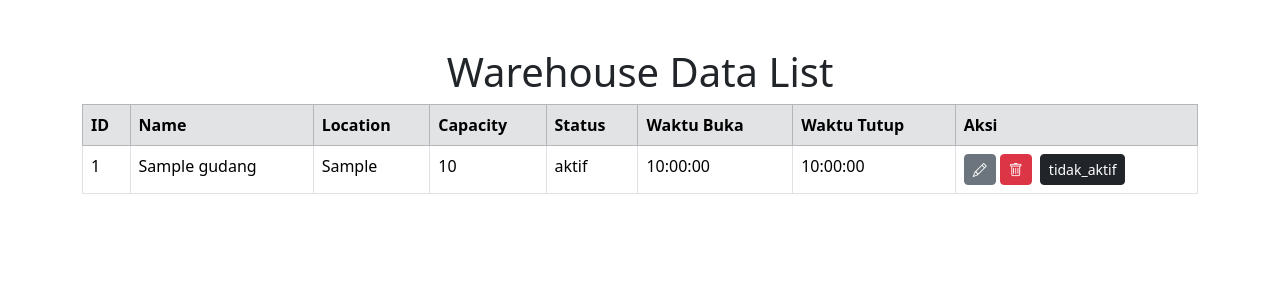
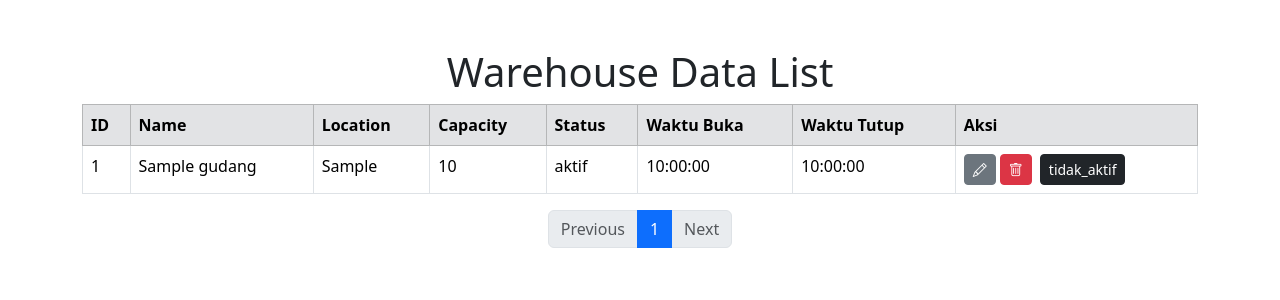
Before and after one commit to Muqniansyah/warehouse-MSIB--Muqniansyah-Arifin-, a PHP site: page /index.php in a window 1280 px wide. Shown: the part 56-356 px from the top of the page. Run offline with PHP 8.4, Linux system fonts and the light colour scheme; tables that the repository leaves empty hold one stand-in row (values such as "Sample post").

Commit message:
berhasil menambahkan pagination

```diff
--- a/index.php
+++ b/index.php
@@ -24,6 +24,34 @@ if (!empty($search)) {
 }
 
 $num = $stmt->rowCount(); // Menghitung jumlah data yang ditemukan.
+
+// Tentukan jumlah data per halaman
+$records_per_page = 5;
+
+// Tentukan halaman saat ini (default ke halaman 1 jika tidak ada parameter 'page')
+$page = isset($_GET['page']) ? (int)$_GET['page'] : 1;
+
+// Validasi halaman
+if ($page < 1) {
+    $page = 1; // Jika halaman kurang dari 1, set ke 1
+}
+
+// Hitung offset
+$offset = ($page - 1) * $records_per_page;
+
+// Query untuk menghitung total jumlah data
+$total_records_query = $db->query("SELECT COUNT(*) FROM gudang");
+$total_records = $total_records_query->fetchColumn();
+
+// Hitung jumlah total halaman
+$total_pages = ceil($total_records / $records_per_page);
+
+// Query untuk mengambil data sesuai dengan pagination
+$query = "SELECT * FROM gudang LIMIT :offset, :records_per_page"; // Ubah bagian ini
+$stmt = $db->prepare($query);
+$stmt->bindValue(':offset', $offset, PDO::PARAM_INT);
+$stmt->bindValue(':records_per_page', $records_per_page, PDO::PARAM_INT);
+$stmt->execute();
 
 // contoh data dynamic
 $title = "Daftar Pelanggan";
@@ -70,6 +98,30 @@ if ($num > 0) {
     }
     echo "</tbody>";
     echo "</table>";
+
+    // Menampilkan pagination
+    echo '<nav aria-label="Page navigation example">';
+    echo '<ul class="pagination justify-content-center">';
+
+    // Tombol Previous
+    echo '<li class="page-item ' . ($page <= 1 ? 'disabled' : '') . '">';
+    echo '<a class="page-link" href="?page=' . ($page - 1) . '">Previous</a>';
+    echo '</li>';
+
+    // Link ke setiap halaman
+    for ($i = 1; $i <= $total_pages; $i++) {
+        echo '<li class="page-item ' . ($i == $page ? 'active' : '') . '">';
+        echo '<a class="page-link" href="?page=' . $i . '">' . $i . '</a>';
+        echo '</li>';
+    }
+
+    // Tombol Next
+    echo '<li class="page-item ' . ($page >= $total_pages ? 'disabled' : '') . '">';
+    echo '<a class="page-link" href="?page=' . ($page + 1) . '">Next</a>';
+    echo '</li>';
+
+    echo '</ul>';
+    echo '</nav>';
 } else {
     echo "<p class='alert alert-info'>Tidak ada data pelanggan.</p>";
 }
```
